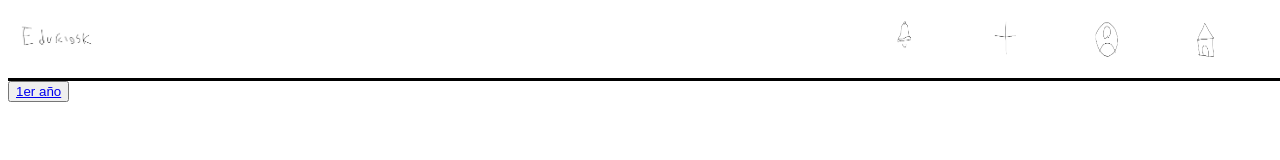
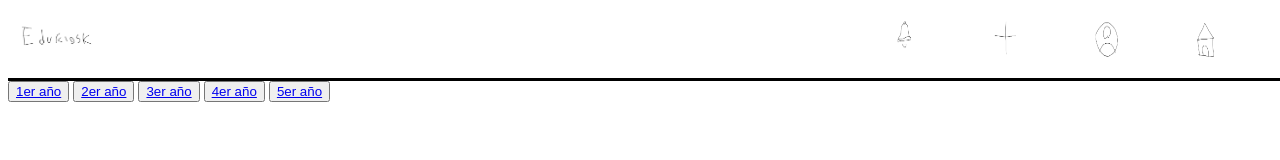
Before and after one commit to 3-TIC-ORT/proyecto-edukiosk, a plain HTML site: page Frontend/Home/index.html in a window 1280 px wide. Drawn offline with Linux system fonts and the light colour scheme.

Commit message:
Mejore el home

```diff
--- a/Frontend/Home/index.html
+++ b/Frontend/Home/index.html
@@ -35,9 +35,27 @@
     </header>
     <nav>
         <div class="AÑOS">
-            <button type="button">
+            <button type="button" class="1ro">
                 <a href="../1ro/index.html">1er año</a>
             </button>
+
+            <button type="button"  class="2do">
+                <a href="../2do/index.html">2er año</a>
+            </button>
+
+            <button type="button" class="3ro">
+            <a href="../3ro/index.html">3er año</a>
+        </button>
+
+        <button type="button" class="4to">
+            <a href="../4to/index.html">4er año</a>
+        </button>
+
+        <button type="button" class="5to">
+            <a href="..5to/index.html">5er año</a>
+        </button>
+
+
         </div>
     </nav>
     <script src="main.js"></script>
```
Also changed, not shown: Frontend/3ro/index.html (+2 -2 lines).
